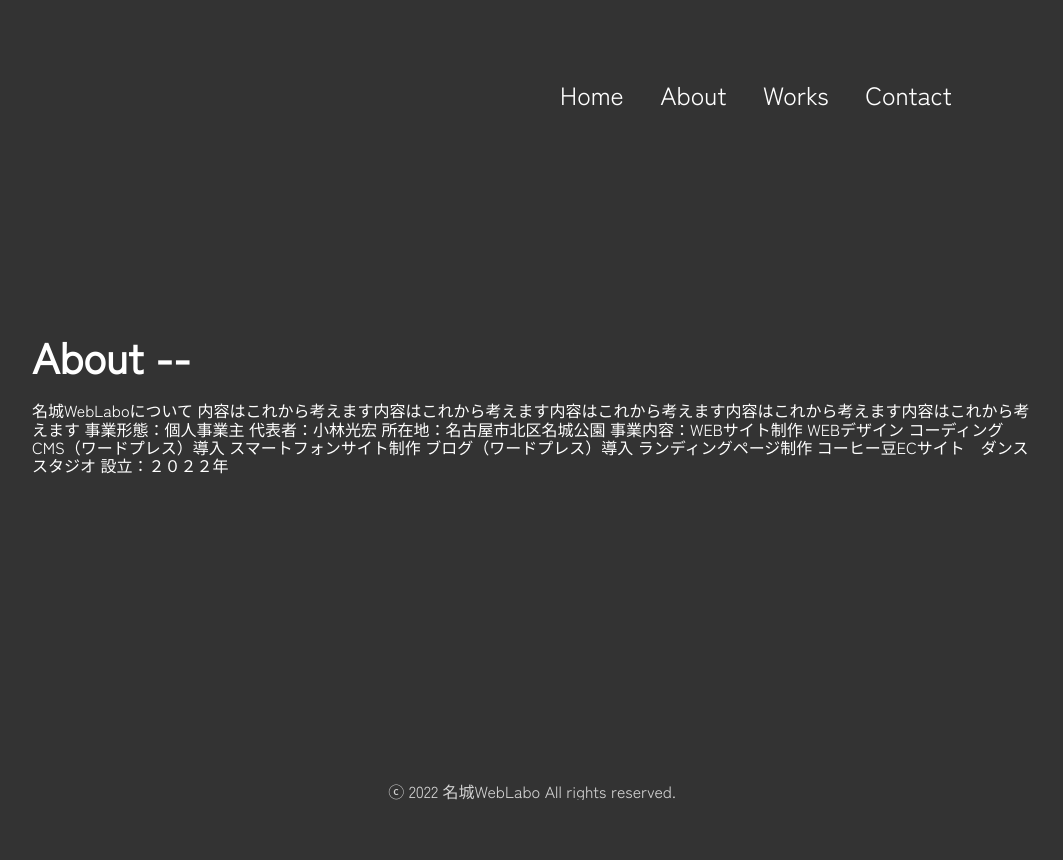
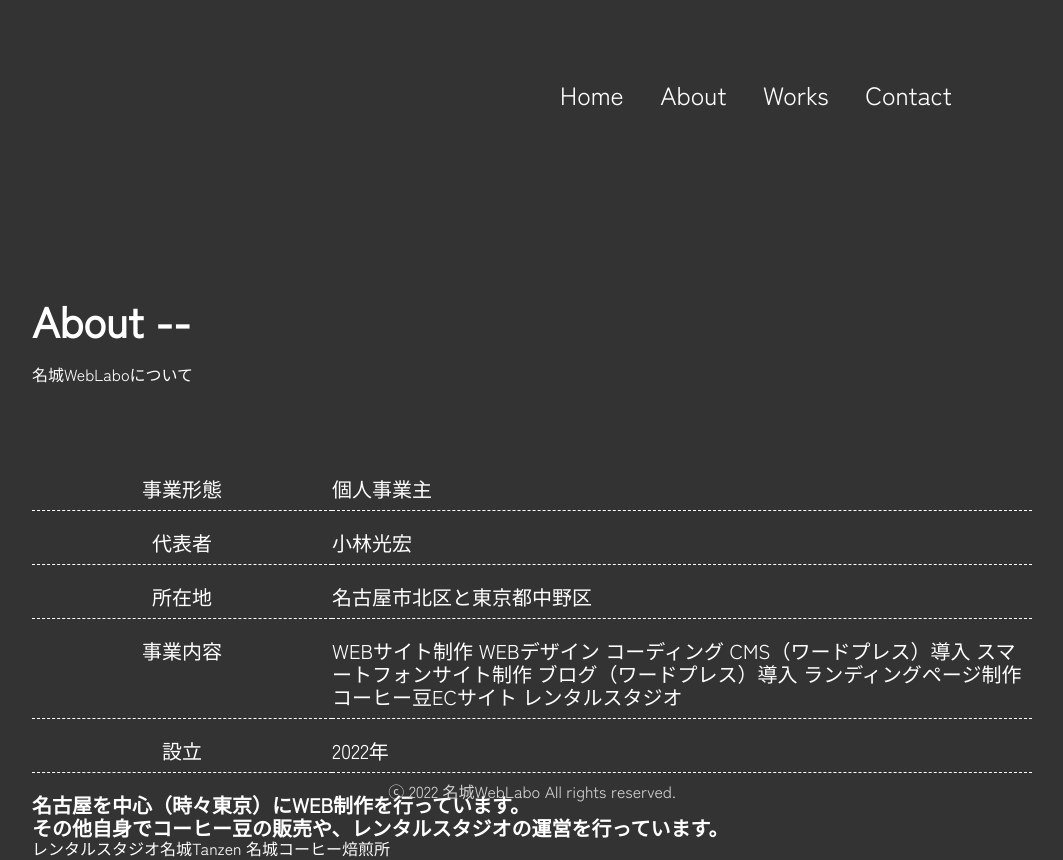
Before and after one commit to mitsuhiro-kobayashi/temple-ScrollReveal, a PHP site: page /about.html in a window 1280 px wide. Shown: the whole page, without its empty margins (108-1171 px from the left). Before the commit the page ends 800 px from the top, so only its background shows below. Run offline with PHP 8.4, Linux system fonts and the light colour scheme; some libraries are stand-ins or nearby versions.

Commit message:
about作成中

```diff
--- a/about.html
+++ b/about.html
@@ -40,19 +40,19 @@
         </nav>
     </header>
     <main>
-        <div class="contact">
+        <div class="common-contents">
             <h2>About --</h2>
-            名城WebLaboについて
-            内容はこれから考えます内容はこれから考えます内容はこれから考えます内容はこれから考えます内容はこれから考えます
-            事業形態：個人事業主
-代表者：小林光宏
-所在地：名古屋市北区名城公園
-事業内容：WEBサイト制作 WEBデザイン コーディング
-CMS（ワードプレス）導入 スマートフォンサイト制作
-ブログ（ワードプレス）導入 ランディングページ制作
-コーヒー豆ECサイト　ダンススタジオ
-設立：２０２２年
-
+            <p>名城WebLaboについて</p>
+        <table>
+            <tr><th>事業形態</th><td>個人事業主</td></tr><br>
+            <tr><th>代表者</th><td>小林光宏</td></tr><br>
+            <tr><th>所在地</th><td>名古屋市北区と東京都中野区</td></tr><br>
+            <tr><th>事業内容</th><td>WEBサイト制作 WEBデザイン コーディング CMS（ワードプレス）導入 スマートフォンサイト制作 ブログ（ワードプレス）導入 ランディングページ制作 コーヒー豆ECサイト レンタルスタジオ</td></tr><br>
+            <tr><th>設立</th><td>2022年</td></tr>
+        </table>
+        <h4>名古屋を中心（時々東京）にWEB制作を行っています。<br>その他自身でコーヒー豆の販売や、レンタルスタジオの運営を行っています。</h4>
+        <a href="https://meijo-tanzen.rash.jp" target="_blank">レンタルスタジオ名城Tanzen</a>
+        <a href="https://meijo-coffee.sakura.ne.jp" target="_blank">名城コーヒー焙煎所</a>
         </div>
     </main>
     <footer>
--- a/contact.html
+++ b/contact.html
@@ -40,7 +40,7 @@
         </nav>
     </header>
     <main>
-        <div class="contact">
+        <div class="common-contents">
             <h2>Hello --</h2>
             <ul class="contact-contents">
                 <li class="contact-content"><a href="mailto:future_zukunft@yahoo.co.jp"><h3>Email</h3></a></li>
--- a/css/style-black.css
+++ b/css/style-black.css
@@ -13,14 +13,14 @@ body {
   color: #fff;
   font-family: 'Zen Kaku Gothic New', sans-serif;
   width: min(1000px, 95%);
-  height: 90%;
+  height: 90vh;
   margin: auto;
   background-color: #333333;
   position: relative;
 }
-.contact {
+.common-contents {
     position: absolute;
-    top: 35%;
+    top: 30%;
     left: 0;
 }
 h2 {
@@ -40,6 +40,9 @@ h4 {
 /*******
 contact.html
 *******/
+.contact-contents {
+    margin-top: 5em;
+}
 .contact-contents a {
     text-decoration: underline;
 }
@@ -87,6 +90,33 @@ footer p {
     color: #D3D3D3;
     margin: 3em 0;
 }
+
+/*******
+about.html
+*******/
+.contact h3 {
+    margin-top: 20px;
+    font-size: 30px;
+}
+table {
+    width: 100%;
+    border-collapse: 1px solid;
+    font-size: 20px;
+    border-bottom: 1px dashed;
+}
+th {
+    text-align: center;
+    width: 30%;
+    padding: 2% 0 1% 0;
+    font-weight: normal;
+    border-bottom: 1px dashed;
+}
+td {
+    width: 70%;
+    padding: 2% 0 1% 0;
+    border-bottom: 1px dashed;
+}
+
 
 /*********
 media
```
